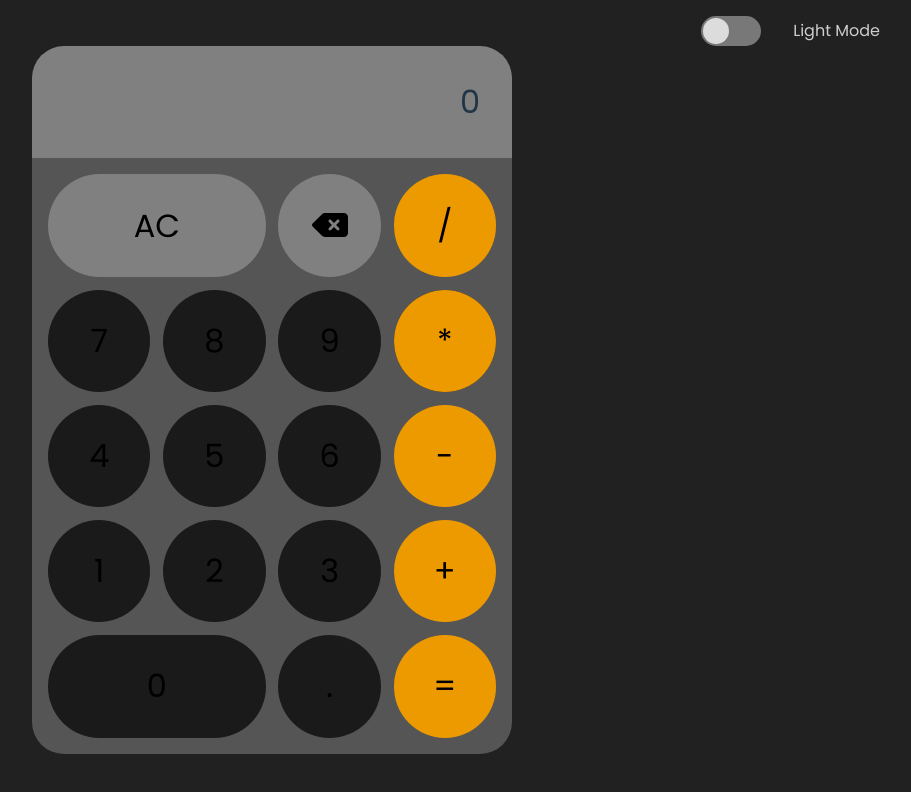
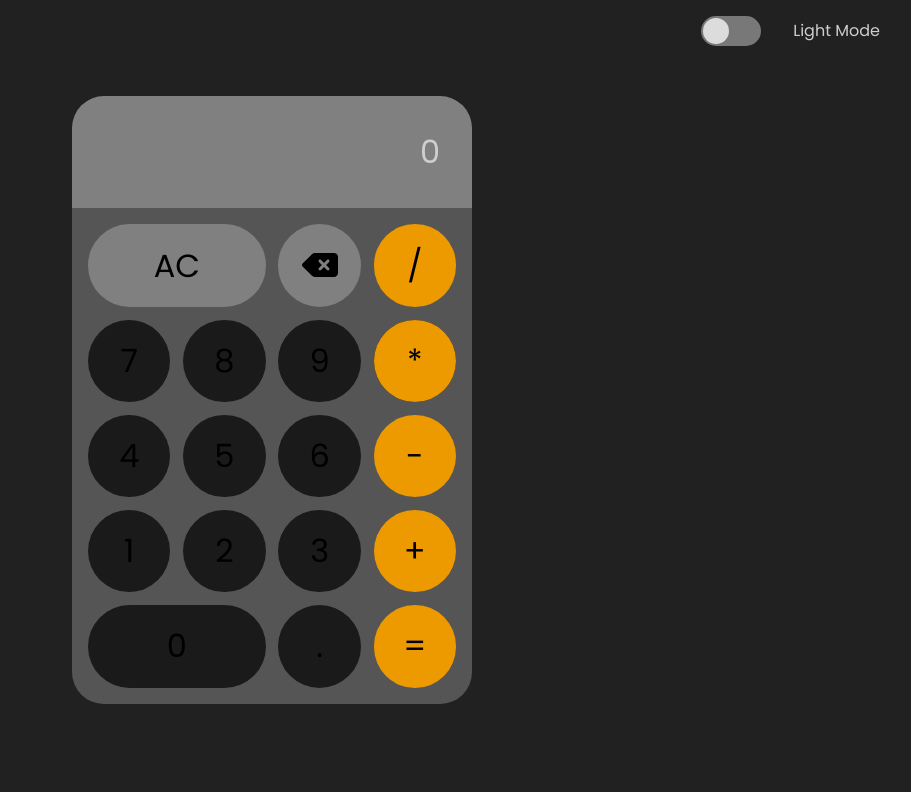
Before and after one commit to Ken-Takahashi-Q/portfolio-react, a React (Vite) app: page /calculator in a window 1280 px wide. Shown: the top 792 px of the page, without its empty margins (368-1279 px from the left). Built offline with nearby package versions, Linux system fonts and the light colour scheme.

Commit message:
Add todo-list

```diff
--- a/src/Pages/Calculator/calculator.scss
+++ b/src/Pages/Calculator/calculator.scss
@@ -99,7 +99,7 @@
   }
 
   .calculator {
-    width: 480px;
+    width: 400px;
     height: fit-content;
     background-color: var(--cal-color);
     border-radius: 1em;
@@ -110,6 +110,7 @@
       padding: 1em;
       background-color: var(--display-color);
       border-radius: 1em 1em 0 0;
+      color: var(--text-color);
       text-align: end;
       white-space: nowrap;
       text-overflow: ellipsis;
@@ -164,16 +165,17 @@
         font-size: 1em;
         font-weight: 500;
         cursor: pointer;
-        transition: border-color 0.25s;
+        transition: 0.5s;
 
         &:active {
           background-color: var(--btn-click);
           transform: translateY(2px);
         }
 
-        &:focus,
+        &:hover, &:focus,
         &:focus-visible {
           outline: 4px auto -webkit-focus-ring-color;
+          transition: 0.5s;
         }
       }
 
```
Also changed, not shown: src/Pages/Calculator/Calculator.tsx (renamed from src/Pages/Calculator/Calculator.jsx).
